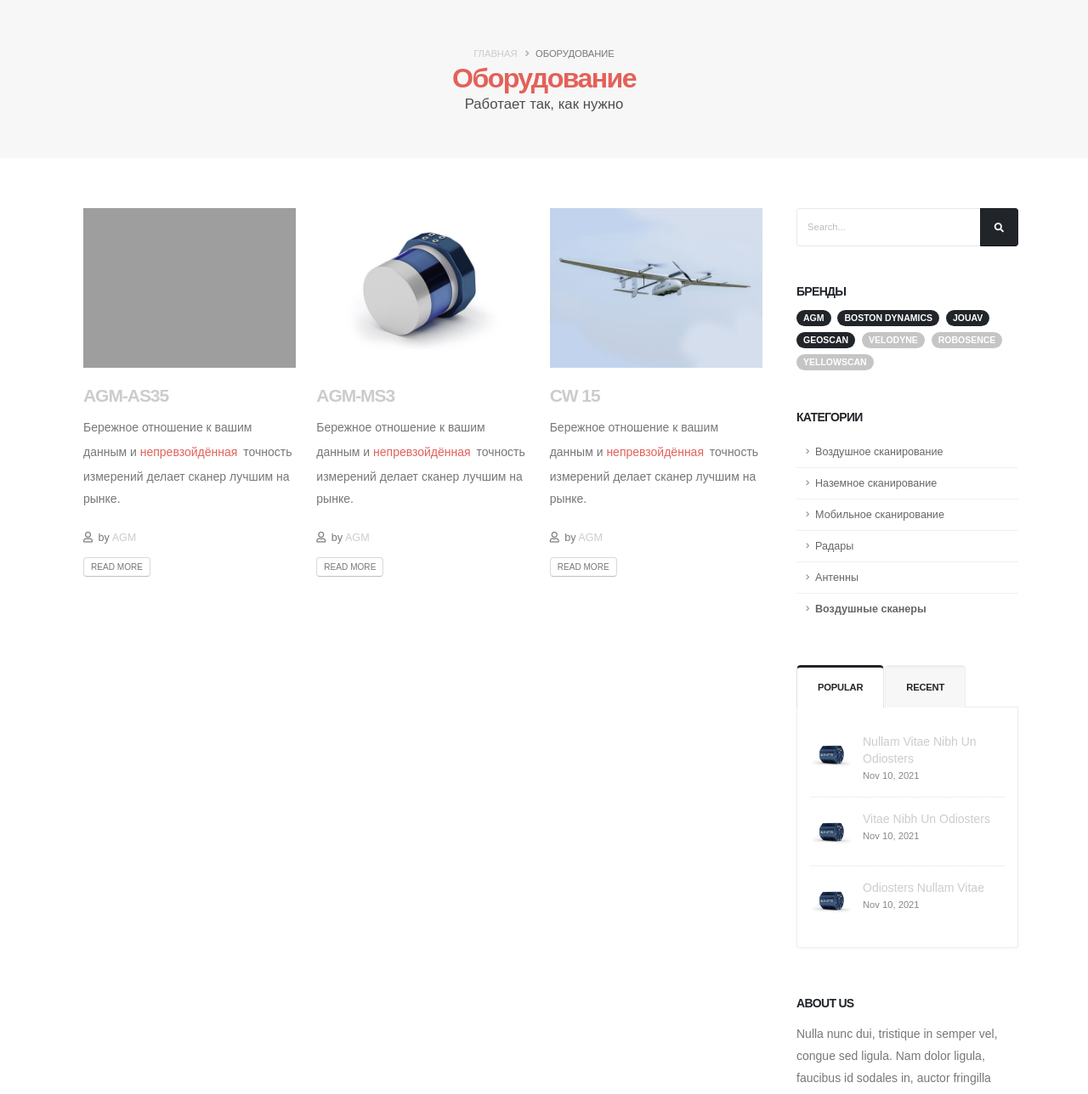
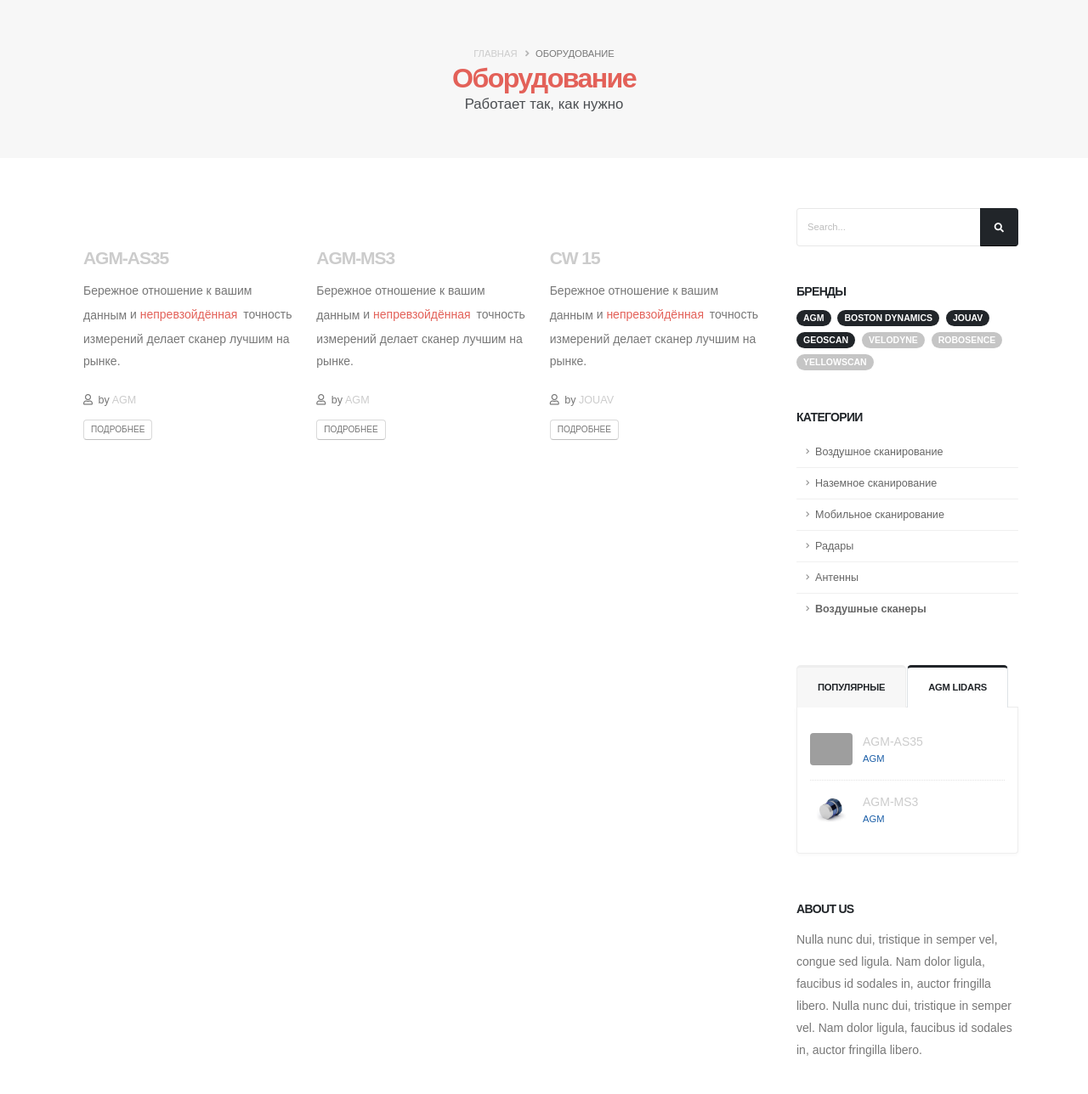
Before and after one commit to SMplg/trade, a Django app: page /catalog in a window 1280 px wide. Shown: the part 165-1453 px from the top of the page at 85% size. Run offline with Django 3.2, Linux system fonts and the light colour scheme; data comes from the database, SQL or seed files in the repository; both versions use the stored data as it was after the commit; some libraries are stand-ins or nearby versions; grey boxes are pictures that could not be loaded.

Commit message:
models Страница Каталог

```diff
--- a/mainapp/templates/mainapp/catalog.html
+++ b/mainapp/templates/mainapp/catalog.html
@@ -51,112 +51,75 @@
                         {% endfor %}
                             <li class="nav-item"><a class="nav-link active" href="#">Воздушные сканеры</a></li>
                     </ul>
+
+                    <!-- Табы с продуктами -->
                     <div class="tabs tabs-dark mb-4 pb-2">
                         <ul class="nav nav-tabs">
-                            <li class="nav-item"><a class="nav-link show active text-1 font-weight-bold text-uppercase" href="#popularPosts" data-bs-toggle="tab">Popular</a></li>
-                            <li class="nav-item"><a class="nav-link text-1 font-weight-bold text-uppercase" href="#recentPosts" data-bs-toggle="tab">Recent</a></li>
+                            <li class="nav-item"><a class="nav-link show text-1 font-weight-bold text-uppercase" href="#popularProducts" data-bs-toggle="tab">Популярные</a></li>
+                            <li class="nav-item"><a class="nav-link text-1 active font-weight-bold text-uppercase" href="#someProducts" data-bs-toggle="tab">AGM LiDARs</a></li>
+
                         </ul>
+
                         <div class="tab-content">
-                            <div class="tab-pane active" id="popularPosts">
+
+                            <!-- Популярные продукты -->
+                            <div class="tab-pane" id="popularProducts">
                                 <ul class="simple-post-list">
+
+                                    {% for product in products_choice %}
                                     <li>
                                         <div class="post-image">
                                             <div class="img-thumbnail img-thumbnail-no-borders d-block">
-                                                <a href="blog-post.html">
-                                                    <img src="{% static 'mainapp/images/katalog-square-1.jpg' %}" width="50" height="50" alt="">
+                                                <a href="{% url 'product' product.url_dop %}">
+                                                    <img src="media/{{product.img_product}}" width="50" height="38" alt="">
                                                 </a>
                                             </div>
                                         </div>
                                         <div class="post-info">
-                                            <a href="blog-post.html">Nullam Vitae Nibh Un Odiosters</a>
+                                            <a href="{% url 'product' product.url_dop %}">{{product.name}}</a>
                                             <div class="post-meta">
-                                                    Nov 10, 2021
+                                                <a href="{% url 'brandpage' product.manufacturer_url %}" class="text-color-primary">
+                                                    {{product.manufacturer_name}}
+                                                </a>
                                             </div>
                                         </div>
                                     </li>
+                                    {% endfor %}
+
+
+                                </ul>
+                            </div>
+
+                            <!-- Выбранные продукты АГМ -->
+                            <div class="tab-pane active" id="someProducts">
+                                <ul class="simple-post-list">
+
+                                    {% for product in products_selected %}
                                     <li>
                                         <div class="post-image">
                                             <div class="img-thumbnail img-thumbnail-no-borders d-block">
-                                                <a href="blog-post.html">
-                                                    <img src="{% static 'mainapp/images/katalog-square-1.jpg' %}" width="50" height="50" alt="">
+                                                <a href="{% url 'product' product.url_dop %}">
+                                                    <img src="media/{{product.img_product}}" width="50" height="38" alt="">
                                                 </a>
                                             </div>
                                         </div>
                                         <div class="post-info">
-                                            <a href="blog-post.html">Vitae Nibh Un Odiosters</a>
+                                            <a href="{% url 'product' product.url_dop %}">{{product.name}}</a>
                                             <div class="post-meta">
-                                                    Nov 10, 2021
+                                                <a href="{% url 'brandpage' product.manufacturer_url %}" class="text-color-primary">
+                                                    {{product.manufacturer_name}}
+                                                </a>
                                             </div>
                                         </div>
                                     </li>
-                                    <li>
-                                        <div class="post-image">
-                                            <div class="img-thumbnail img-thumbnail-no-borders d-block">
-                                                <a href="blog-post.html">
-                                                    <img src="{% static 'mainapp/images/katalog-square-1.jpg' %}" width="50" height="50" alt="">
-                                                </a>
-                                            </div>
-                                        </div>
-                                        <div class="post-info">
-                                            <a href="blog-post.html">Odiosters Nullam Vitae</a>
-                                            <div class="post-meta">
-                                                    Nov 10, 2021
-                                            </div>
-                                        </div>
-                                    </li>
-                                </ul>
-                            </div>
-                            <div class="tab-pane" id="recentPosts">
-                                <ul class="simple-post-list">
-                                    <li>
-                                        <div class="post-image">
-                                            <div class="img-thumbnail img-thumbnail-no-borders d-block">
-                                                <a href="blog-post.html">
-                                                    <img src="{% static 'mainapp/images/katalog-square-1.jpg' %}" width="50" height="50" alt="">
-                                                </a>
-                                            </div>
-                                        </div>
-                                        <div class="post-info">
-                                            <a href="blog-post.html">Vitae Nibh Un Odiosters</a>
-                                            <div class="post-meta">
-                                                    Nov 10, 2021
-                                            </div>
-                                        </div>
-                                    </li>
-                                    <li>
-                                        <div class="post-image">
-                                            <div class="img-thumbnail img-thumbnail-no-borders d-block">
-                                                <a href="blog-post.html">
-                                                    <img src="{% static 'mainapp/images/katalog-square-1.jpg' %}" width="50" height="50" alt="">
-                                                </a>
-                                            </div>
-                                        </div>
-                                        <div class="post-info">
-                                            <a href="blog-post.html">Odiosters Nullam Vitae</a>
-                                            <div class="post-meta">
-                                                    Nov 10, 2021
-                                            </div>
-                                        </div>
-                                    </li>
-                                    <li>
-                                        <div class="post-image">
-                                            <div class="img-thumbnail img-thumbnail-no-borders d-block">
-                                                <a href="blog-post.html">
-                                                    <img src="{% static 'mainapp/images/katalog-square-1.jpg' %}" width="50" height="50" alt="">
-                                                </a>
-                                            </div>
-                                        </div>
-                                        <div class="post-info">
-                                            <a href="blog-post.html">Nullam Vitae Nibh Un Odiosters</a>
-                                            <div class="post-meta">
-                                                    Nov 10, 2021
-                                            </div>
-                                        </div>
-                                    </li>
+                                    {% endfor %}
+
+
                                 </ul>
                             </div>
                         </div>
                     </div>
+
                     <h5 class="font-weight-semi-bold pt-4">About Us</h5>
                     <p>Nulla nunc dui, tristique in semper vel, congue sed ligula. Nam dolor ligula, faucibus id sodales in, auctor fringilla libero. Nulla nunc dui, tristique in semper vel. Nam dolor ligula, faucibus id sodales in, auctor fringilla libero. </p>
                 </aside>
@@ -178,6 +141,7 @@
 
                                     <div class="post-content">
                                         <h2 class="font-weight-semibold text-5 line-height-6 mt-3 mb-2"><a href="{% url 'product' product.url_dop %}">{{product.name}}</a></h2>
+
                                         <p>Бережное отношение к вашим данным
                                             <span class="word-rotator slide mb-2">
 
@@ -190,11 +154,12 @@
 
                                             </span>
 
-                                        измерений делает сканер лучшим на рынке.</p>
+                                            измерений делает сканер лучшим на рынке.
+                                        </p>
 
                                         <div class="post-meta">
-                                            <span><i class="far fa-user"></i> by <a href="#">AGM</a> </span>
-                                            <span class="d-block mt-2"><a href="{% url 'product' product.url_dop %}" class="btn btn-xs btn-light text-1 text-uppercase">Read More</a></span>
+                                            <span><i class="far fa-user"></i> by <a href="{% url 'brandpage' product.manufacturer_url %}">{{product.manufacturer_name}}</a> </span>
+                                            <span class="d-block mt-2"><a href="{% url 'product' product.url_dop %}" class="btn btn-xs btn-light text-1 text-uppercase">Подробнее</a></span>
                                         </div>
 
                                     </div>
--- a/mainapp/views.py
+++ b/mainapp/views.py
@@ -1,6 +1,7 @@
 from django.http import HttpResponse
 from django.shortcuts import render
 import mainapp.models as app
+import random
 
 def convert_specifications(user_string):
     '''Разбивает пользовательский ввод из админки'''
@@ -11,6 +12,36 @@ def convert_specifications(user_string):
         b = a.split('%')
         new_specifications.append(b)
     return new_specifications
+
+def products_random():
+    ''' Выбирает три случайных товара '''
+    items = list(app.Product.objects.all())
+    random_products = random.sample(items, 3) # [<Product: AGM-MS3>, <Product: AGM-AS35>, <Product: CW 15>]
+    random_products_info = []
+    for pr in random_products:
+        info_prod = app.Product.objects.values().get(name=pr)
+        manufacturer_name = app.Brand.objects.get(product=pr)
+        manufacturer_url = app.Brand.objects.get(name=manufacturer_name).url_dop
+        info_prod['manufacturer_name'] = manufacturer_name
+        info_prod['manufacturer_url'] = manufacturer_url
+        random_products_info.append(info_prod)
+
+    return random_products_info
+
+def product_selected(prod_urls):
+    ''' Выбирает продукты по переданному списку url'ов '''
+
+    products = []
+    for each in prod_urls:
+        product_info = app.Product.objects.values().get(url_dop=each)
+        manufacturer_name = app.Brand.objects.get(product=product_info['id']) # здесь только id можно писать?
+        manufacturer_url = app.Brand.objects.get(name=manufacturer_name).url_dop
+        product_info['manufacturer_name'] = manufacturer_name
+        product_info['manufacturer_url'] = manufacturer_url
+        products.append(product_info)
+
+    return products
+
 
 def context_gen():
     ''' Генерация значений из БД '''
@@ -47,13 +78,26 @@ def brands(request):
 
 def catalog(request):
     context = context_gen()
+
+    context['products'] = app.Product.objects.values().all()
+    context['products_choice'] = products_random()
+    context['products_selected'] = product_selected(['agmas35', 'agmms3']) # сюда вписываем url продуктов, которые хотим там видеть
+
+    # Добавляем в словарь с продуктами производителя и ссылку на него
+    for each in context['products']:
+
+        manufacturer_name = app.Brand.objects.get(product=each['id']) # здесь только id можно писать?
+        manufacturer_url = app.Brand.objects.get(name=manufacturer_name).url_dop
+        each['manufacturer_name'] = manufacturer_name
+        each['manufacturer_url'] = manufacturer_url
+
+
     return render(request, 'mainapp/catalog.html', context=context)
 
 def product(request, product_name):
     context = context_gen()
     context['product'] = app.Product.objects.values().get(url_dop=product_name) # все данные товара по его имени
     context['product']['specifications'] = convert_specifications(context['product']['specifications']) # парсинг спецификаций
-
 
     brands_all          = app.Brand.objects.filter(product=context['product']['id']) # находим все бренды связанные с товаром (по id товара)
     presentations_all   = app.FeedFiles.objects.filter(product=context['product']['id']) # находим все презентации связанные с товаром (по id товара)
```
Also changed, not shown: db.sqlite3, readme.txt.
